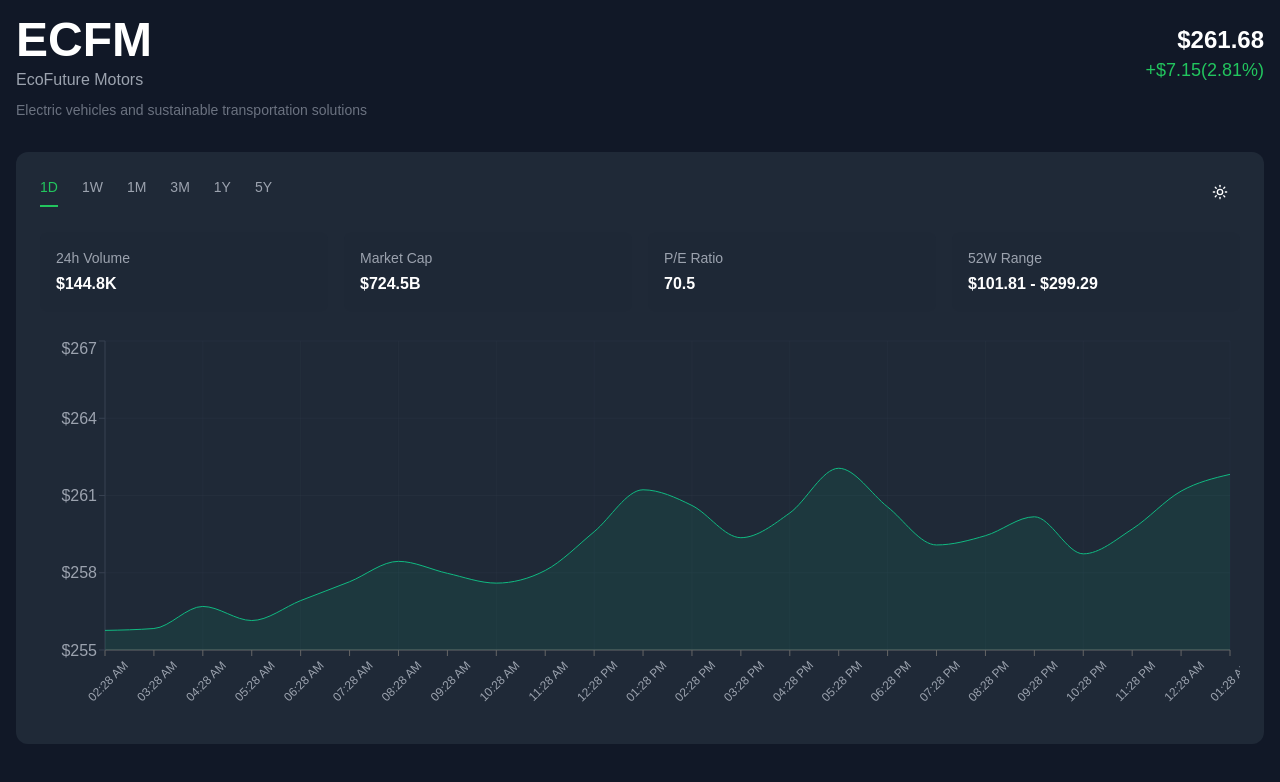
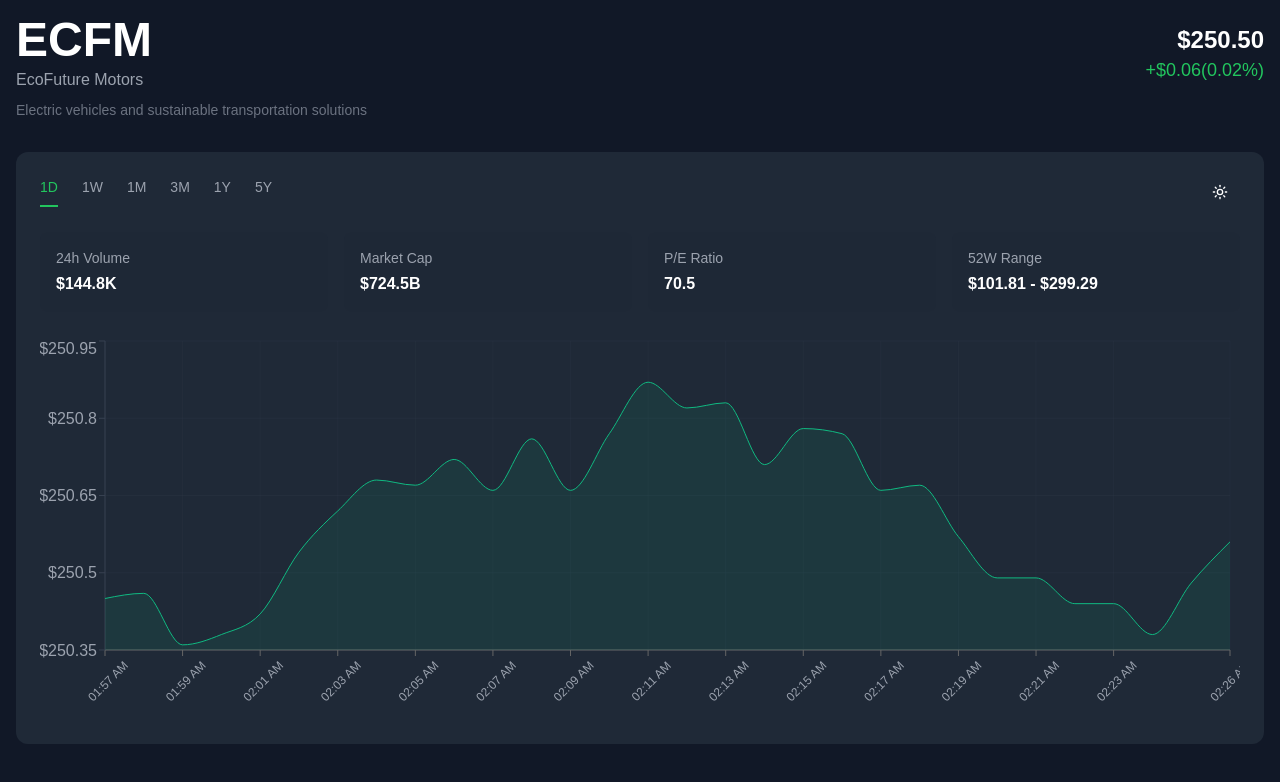
Before and after one commit to DrakeAlia/stock-simulator, a Next.js app: page / in a window 1280 px wide. Shown: the top 782 px of the page. Built offline with nearby package versions, Linux system fonts and the light colour scheme.

Commit message:
got rid of the constant movement for graph

```diff
--- a/src/components/StockSimulator.tsx
+++ b/src/components/StockSimulator.tsx
@@ -66,6 +66,13 @@ interface TooltipProps {
       ma20?: number;
     };
   }>;
+}
+
+interface AlertState {
+  show: boolean;
+  title: string;
+  message: string;
+  type: "info" | "warning" | "error";
 }
 
 const CustomTooltip: React.FC<TooltipProps> = ({ active, payload }) => {
@@ -167,85 +174,53 @@ const StockSimulator: React.FC<StockSimulatorProps> = ({
   const [isLoading, setIsLoading] = useState(true);
   const [selectedTimeframe, setSelectedTimeframe] =
     useState<TimeFrame>(defaultTimeframe);
-  const [alert, setAlert] = useState({
+  const [alert, setAlert] = useState<AlertState>({
     show: false,
     title: "",
     message: "",
-    type: "info" as const,
+    type: "info",
   });
 
   const currentPriceRef = useRef(initialPrice);
   const timeframeRef = useRef(defaultTimeframe);
+  // const lastUpdateRef = useRef(new Date());
+
+  const generateNewPrice = useCallback(
+    (currentPrice: number): number => {
+      const baseVolatility = 0.0005;
+      const randomFactor = Math.random() * 2 - 1;
+      const change = currentPrice * baseVolatility * randomFactor;
+
+      const meanPrice = initialPrice;
+      const meanReversionFactor = 0.01;
+      const meanReversion = (meanPrice - currentPrice) * meanReversionFactor;
+
+      const newPrice = currentPrice + change + meanReversion;
+      return Math.max(0, Number(newPrice.toFixed(2)));
+    },
+    [initialPrice]
+  );
 
   // Configure time intervals based on timeframe
-  const generateDataPoints = (
+  const generateDataPoints = useCallback(
+    (
       timeframe: TimeFrame,
       currentPrice: number,
       now: Date = new Date()
     ): StockDataPoint[] => {
-    const config = {
-      "1D": {
-        points: 24,
-        getDate: (i: number) => {
-          const date = new Date(now);
-          date.setHours(date.getHours() - (24 - i));
-          return date;
-        },
-      },
-      "1W": {
-        points: 7,
-        getDate: (i: number) => {
-          const date = new Date(now);
-          date.setDate(date.getDate() - (7 - i));
-          return date;
-        },
-      },
-      "1M": {
-        points: 30,
-        getDate: (i: number) => {
-          const date = new Date(now);
-          date.setDate(date.getDate() - (30 - i));
-          return date;
-        },
-      },
-      "3M": {
-        points: 90,
-        getDate: (i: number) => {
-          const date = new Date(now);
-          date.setDate(date.getDate() - (90 - i));
-          return date;
-        },
-      },
-      "1Y": {
-        points: 365,
-        getDate: (i: number) => {
-          const date = new Date(now);
-          date.setDate(date.getDate() - (365 - i));
-          return date;
-        },
-      },
-      "5Y": {
-        points: 60,
-        getDate: (i: number) => {
-          const date = new Date(now);
-          date.setMonth(date.getMonth() - (60 - i));
-          return date;
-        },
-      },
-    }[timeframe];
-
+      const FIXED_POINTS = 30;
       const newData: StockDataPoint[] = [];
       let basePrice = currentPrice;
 
-    for (let i = 0; i < config.points; i++) {
-      const timestamp = config.getDate(i);
-      const volatility = Math.random() * 4 - 2;
-      basePrice = Math.max(0, basePrice + volatility);
+      for (let i = 0; i < FIXED_POINTS; i++) {
+        const timestamp = new Date(now);
+        timestamp.setMinutes(timestamp.getMinutes() - (FIXED_POINTS - i));
+        basePrice = generateNewPrice(basePrice);
 
         newData.push({
           timestamp,
           displayTime: formatDateByTimeframe(timestamp, timeframe),
-        price: Number(basePrice.toFixed(2)),
+          price: basePrice,
           volume: Math.floor(Math.random() * 1000000),
           change: basePrice - currentPrice,
           changePercent: ((basePrice - currentPrice) / currentPrice) * 100,
@@ -253,13 +228,15 @@ const StockSimulator: React.FC<StockSimulatorProps> = ({
       }
 
       return newData;
-  };
+    },
+    [generateNewPrice]
+  );
 
   const generateSimulatedData = useCallback(
     (timeframe: TimeFrame, basePrice: number) => {
       setIsLoading(true);
       const newData = generateDataPoints(timeframe, basePrice);
-      const lastPrice = newData[newData.length - 1].price;
+      const lastPrice = newData[newData.length - 1]?.price ?? basePrice;
 
       setCurrentPrice(lastPrice);
       currentPriceRef.current = lastPrice;
@@ -268,23 +245,54 @@ const StockSimulator: React.FC<StockSimulatorProps> = ({
       setTrend(lastPrice >= basePrice ? "up" : "down");
       setIsLoading(false);
     },
-    []
+    [generateDataPoints]
   );
 
   useEffect(() => {
-    const updateData = () => {
-      generateSimulatedData(timeframeRef.current, currentPriceRef.current);
-    };
+    // Initial data generation
+    const initialData = generateDataPoints(
+      timeframeRef.current,
+      currentPriceRef.current
+    );
+    setStockData(initialData);
+    setIsLoading(false);
 
-    updateData();
-    intervalRef.current = setInterval(updateData, 2000);
+    // Update every minute
+    const interval = setInterval(() => {
+      const now = new Date();
+      const newPrice = generateNewPrice(currentPriceRef.current);
+      currentPriceRef.current = newPrice;
+
+      setCurrentPrice(newPrice);
+      setStockData((prevData) => {
+        const newData = [
+          ...prevData.slice(1),
+          {
+            timestamp: now,
+            displayTime: formatDateByTimeframe(now, timeframeRef.current),
+            price: newPrice,
+            volume: Math.floor(Math.random() * 1000000),
+            change: newPrice - prevData[0].price,
+            changePercent:
+              ((newPrice - prevData[0].price) / prevData[0].price) * 100,
+          },
+        ];
+
+        setTrend(
+          newPrice >= prevData[prevData.length - 1].price ? "up" : "down"
+        );
+        return newData;
+      });
+    }, 60000); // 60000ms = 1 minute
+
+    intervalRef.current = interval;
 
     return () => {
-      if (intervalRef.current) {
-        clearInterval(intervalRef.current);
+      if (interval) {
+        clearInterval(interval);
       }
     };
-  }, [generateSimulatedData]);
+  }, [generateDataPoints, generateNewPrice]);
 
   const handleTimeframeChange = (newTimeframe: TimeFrame) => {
     setIsLoading(true);
@@ -300,10 +308,10 @@ const StockSimulator: React.FC<StockSimulatorProps> = ({
     setTimeout(() => {
       generateSimulatedData(newTimeframe, currentPriceRef.current);
 
-      // Start new interval
+      // Start new interval with 1-minute updates (same as main interval)
       intervalRef.current = setInterval(() => {
         generateSimulatedData(timeframeRef.current, currentPriceRef.current);
-      }, 2000);
+      }, 60000); // Changed from 2000 to 60000 to match the main interval
     }, 300);
 
     onTimeframeChange?.(newTimeframe);
```
Lines whose indentation alone changed are shown as unchanged.
